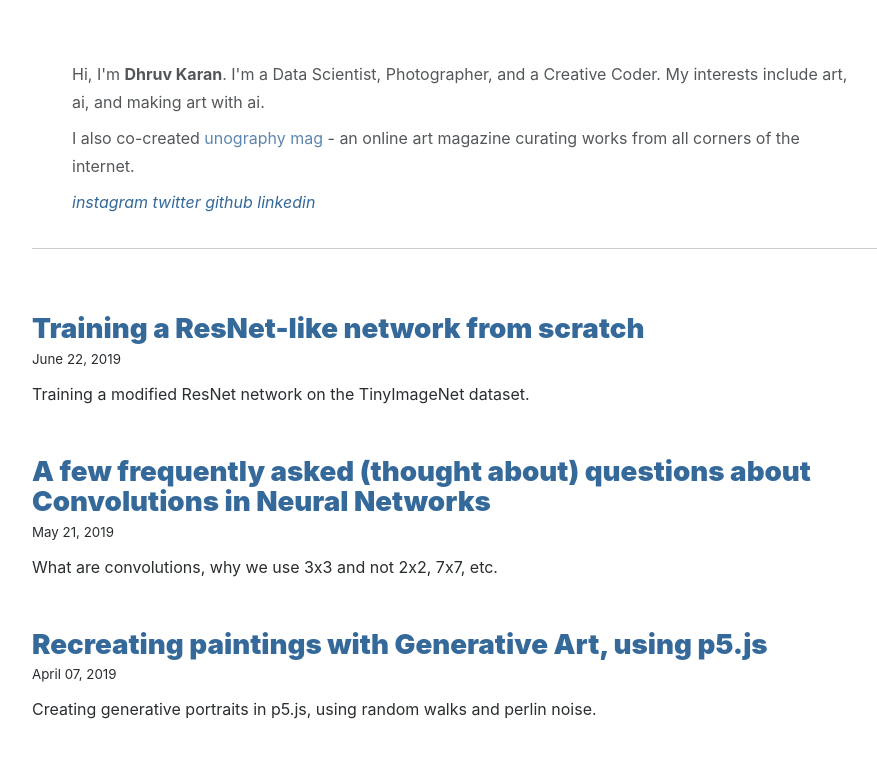
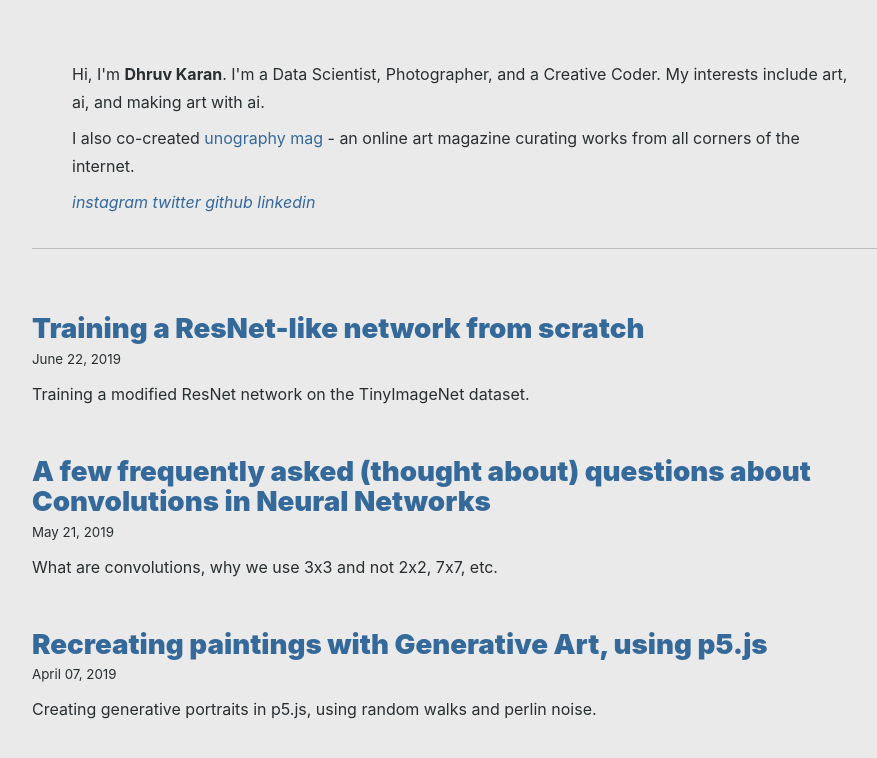
Before and after one commit to unography/personal-blog, a Gatsby site: page / in a window 1280 px wide. Shown: the whole page, without its empty margins (176-1053 px from the left). Built offline with nearby package versions, Linux system fonts and the light colour scheme; Gatsby itself is replaced by a stand-in of ours; some packages are replaced by stand-ins of ours; a web font is replaced by a local one.

Commit message:
updated css

```diff
--- a/src/css/bio.css
+++ b/src/css/bio.css
@@ -16,7 +16,6 @@ h1.rootHeader {
 }
 
 p.self {
-    opacity: 0.8;
     margin-top: 0px;
     margin-bottom: 0.5em;
     margin-left: 0.5em;
--- a/src/css/layout.css
+++ b/src/css/layout.css
@@ -4,6 +4,7 @@
     padding: 2em 13em;
     color: #292e31;
     font-family: 'Inter', sans-serif;
+    background-color: #eaeaea;
 }
 
 h1, h2, h3, h4 {
```
